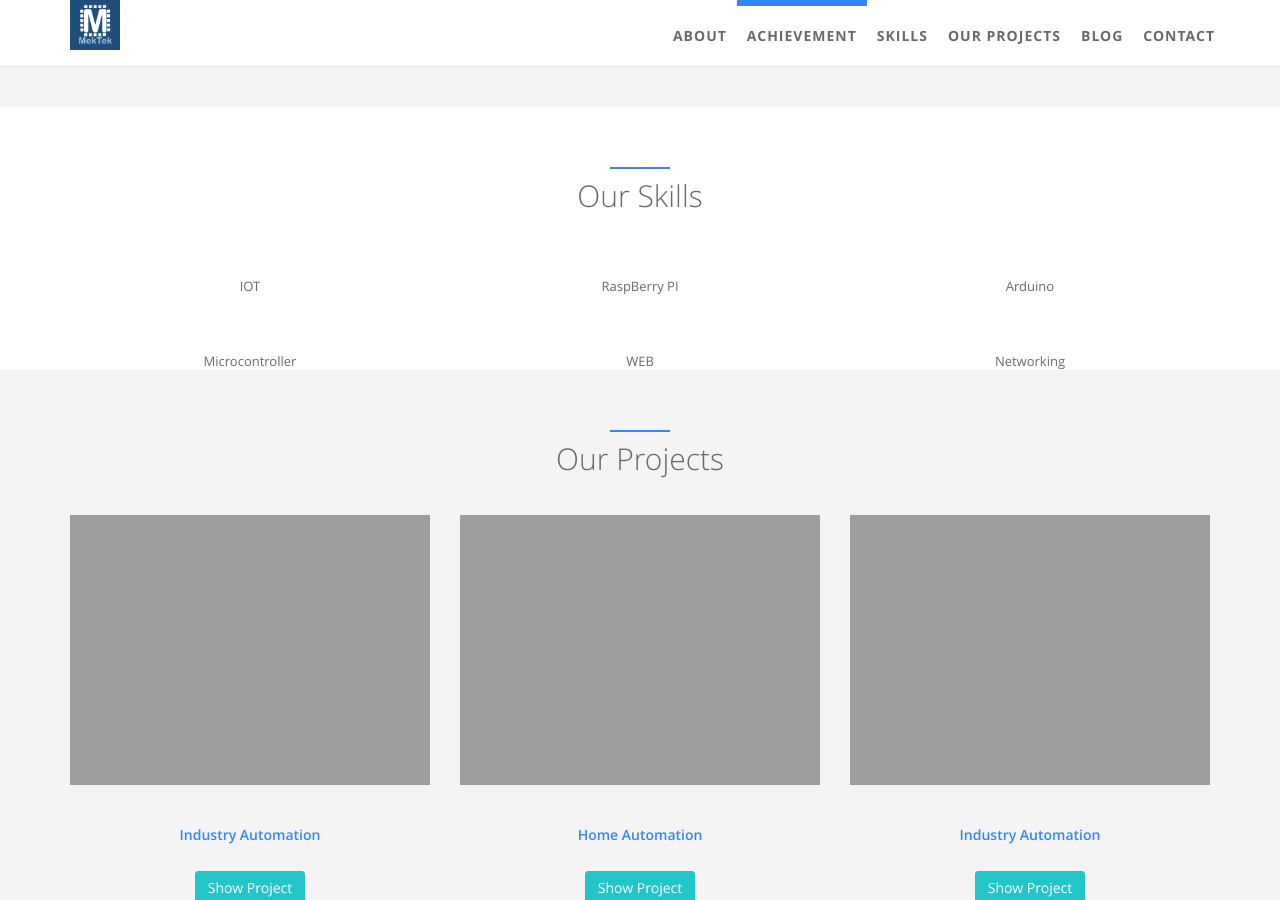
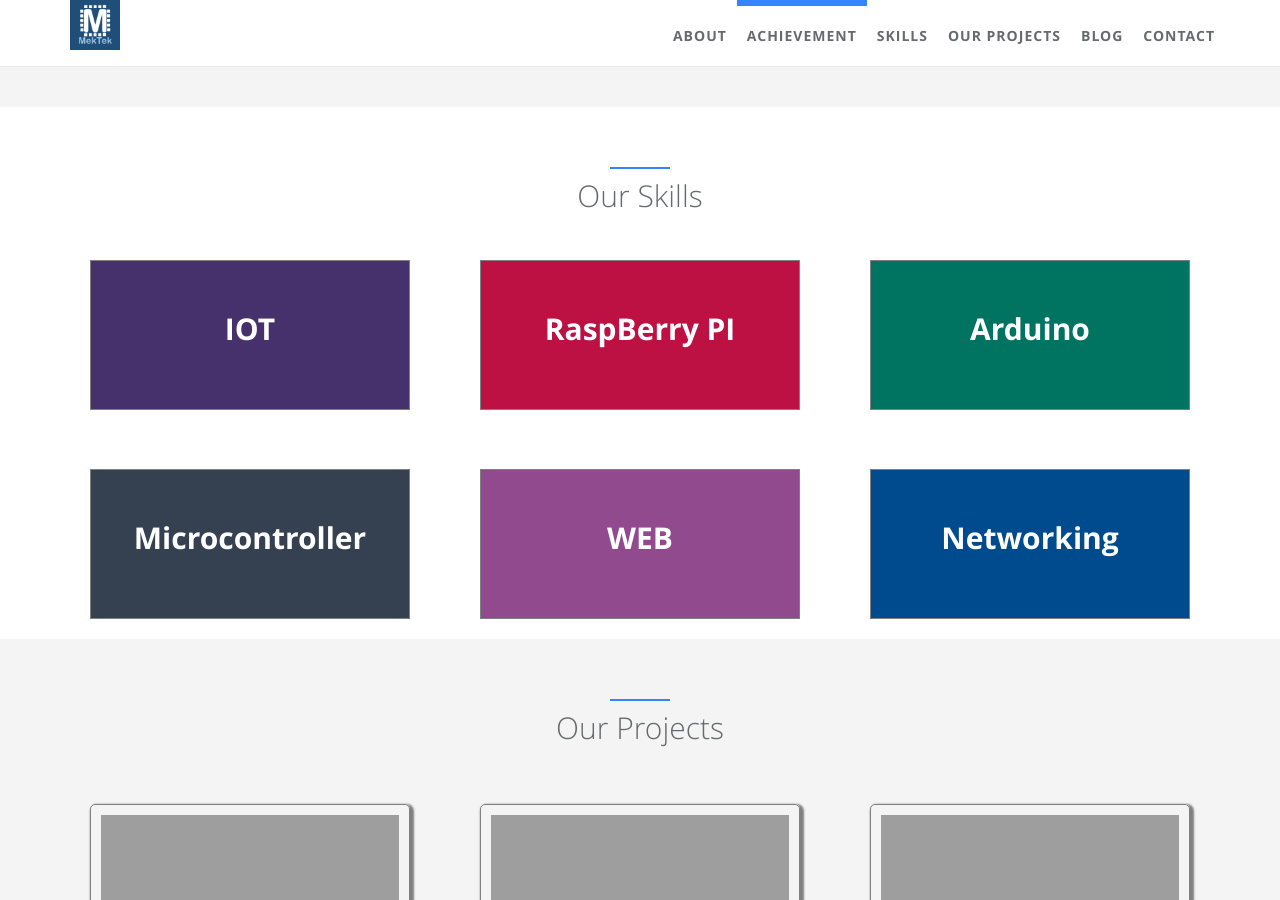
Before and after one commit to takiuddinahmed/mektekbd.github.io, a Jekyll site: the page built from index.html, in a window 1280 px wide and 900 px high, scrolled down 2841 px. Built offline with Jekyll 4.4.1, drawn with Linux system fonts in a browser that asks for light colours.

Commit message:
Update skills.html

```diff
--- a/_includes/sections/skills.html
+++ b/_includes/sections/skills.html
@@ -42,7 +42,11 @@
     </div>
 </div>-->
 
-
+<html>
+<head>
+     <link rel="stylesheet" href="{{site.baseurl}}/mektek.css">
+</head>
+<body>
 
 
 <div id="skills" class="container">
@@ -94,3 +98,5 @@
 </div>
 
 </div>
+    </body>
+</html>
```
